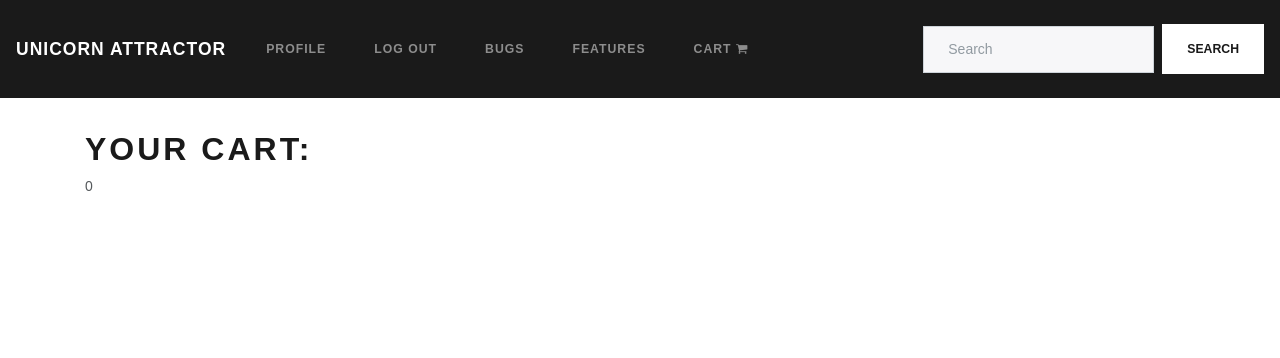
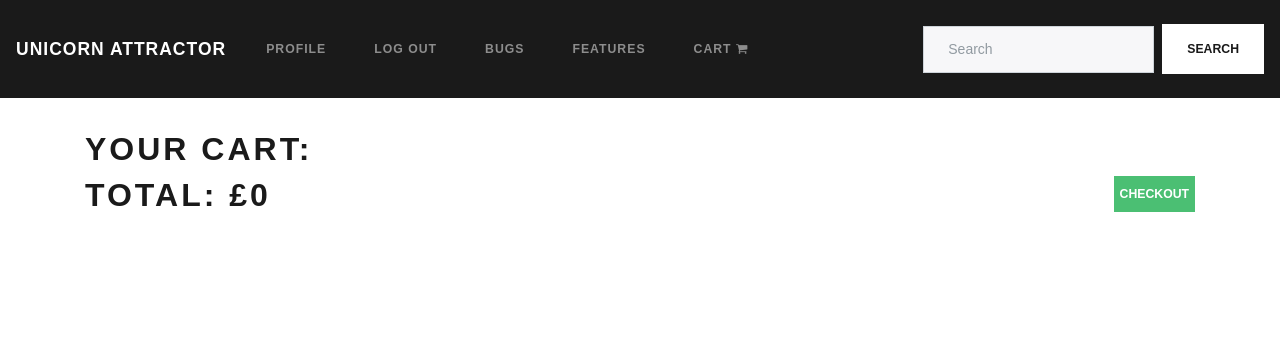
Before and after one commit to ShaneMuir/BugFeature-Tracker, a Django app: page /cart/ in a window 1280 px wide. Shown: the top 358 px of the page. Run offline with Django 3.2, Linux system fonts and the light colour scheme; the visitor is signed in with stand-in values (Sample User, id 1); parts of the project's set-up code (start-up, migrations or seed data) failed here and were passed over; some libraries are stand-ins or nearby versions.

```diff
--- a/cart/templates/cart.html
+++ b/cart/templates/cart.html
@@ -4,8 +4,9 @@
 
 <div class="row">
   {% for item in cart_items %}
+  <div class="col-md-4">
   <div class="wrapper p5">
-    <div class="card border-primary mb-3" style="max-width: 20rem;">
+    <div class="card border-primary mb-3">
       <div class="card-header">Quantity: {{ item.quantity }}<span class="card-link"><a href="{% url 'decrease_cart' item.id %}"><i class="fa fa-arrow-down"></i></a>
     <a href="{% url 'increase_cart' item.id %}"><i class="fa fa-arrow-up p5"></a></i></span></div>
       <div class="card-body">
@@ -23,6 +24,18 @@
 
 
   </div>
+  </div>
   {% endfor %}
 </div>
-{{ total }} {% endblock %}
+
+<div class="row">
+  <div class="col-sm-6">
+    <h1>Total: £{{ total }}</h1>
+  </div>
+  <div class="col-sm-6">
+    <button type="button" class="btn btn-success float-right p5">Checkout</button>
+  </div>
+
+</div>
+
+{% endblock %}
--- a/cart/views.py
+++ b/cart/views.py
@@ -53,6 +53,3 @@ def remove_from_cart(request, id):
             cart.pop(k)
             request.session['cart'] = cart
             return redirect(request.META.get('HTTP_REFERER'))
-        else:
-            messages.error(request, 'Sorry {0} , something went wrong.'.format(request.user), extra_tags="alert-primary")
-            return redirect(request.META.get('HTTP_REFERER'))
```
